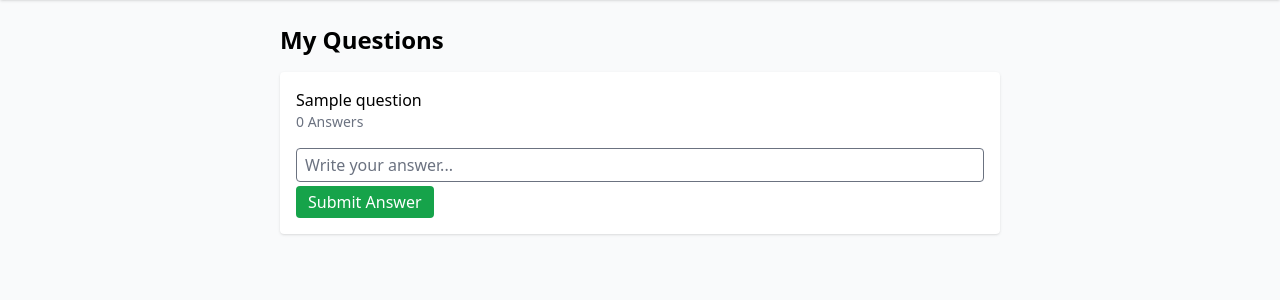
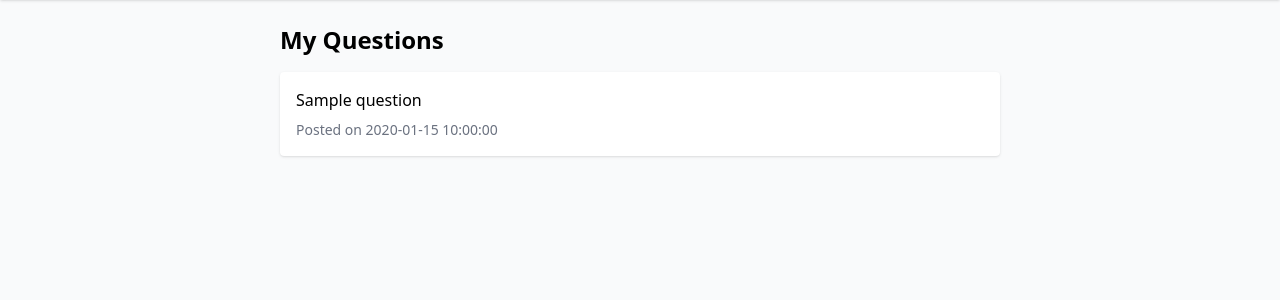
Before and after one commit to harshitha1003/flask-app, a Flask app: page /home in a window 1280 px wide. Shown: the part 60-360 px from the top of the page. Run offline with Flask 3, Linux system fonts and the light colour scheme; a user stored in the database is signed in; tables that the repository leaves empty hold one stand-in row (values such as "Sample post"); some libraries are stand-ins or nearby versions.

Commit message:
Update home.html

```diff
--- a/templates/home.html
+++ b/templates/home.html
@@ -30,27 +30,7 @@
       {% for q in questions %}
         <div class="bg-white p-4 mb-4 rounded shadow">
           <p class="font-medium">{{ q.question }}</p>
-          <p class="text-gray-500 text-sm mb-2">{{ q.answers|length }} Answers</p>
-
-          {% for ans in q.answers %}
-            <div class="ml-4 mb-2 p-2 bg-gray-50 rounded flex justify-between items-center">
-              <span><strong>{{ ans.username }}:</strong> {{ ans.answer }}</span>
-              <div class="flex items-center gap-2">
-                <span class="text-green-600 font-bold">{{ ans.karma }} 💚</span>
-                {% if ans.username != username %}
-                  <form method="POST" action="{{ url_for('give_karma', answer_id=ans.id) }}">
-                    <button class="text-blue-600 text-sm">Reward</button>
-                  </form>
-                {% endif %}
-              </div>
-            </div>
-          {% endfor %}
-
-          <!-- Answer form -->
-          <form method="POST" action="{{ url_for('answer_question', question_id=q.id) }}">
-            <input type="text" name="answer" placeholder="Write your answer..." class="border rounded px-2 py-1 w-full mt-2" required>
-            <button type="submit" class="bg-green-600 text-white px-3 py-1 rounded mt-1">Submit Answer</button>
-          </form>
+          <p class="text-gray-500 text-sm mt-2">Posted on {{ q.created_at }}</p>
         </div>
       {% endfor %}
     {% else %}
```
